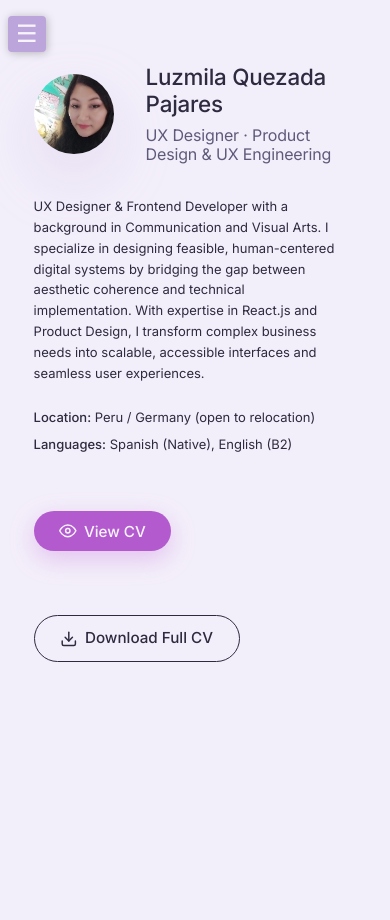
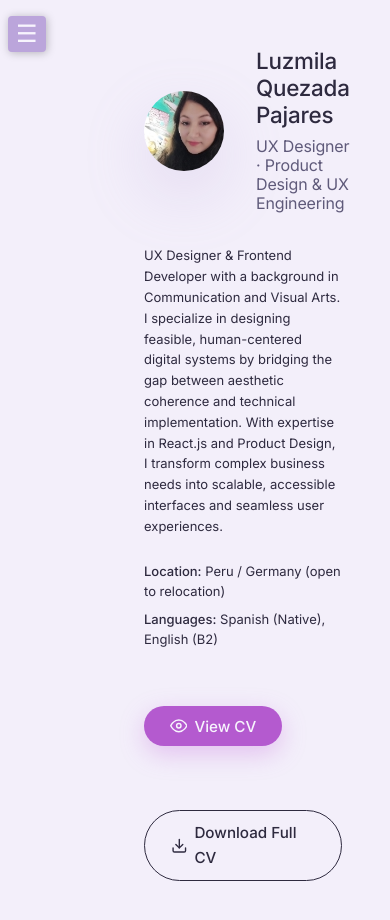
Before and after one commit to radiocat-fanzine/portafolio_lu_qp, a React (Vite) app: page / in a window 390 px wide. Shown: the top 920 px of the page. Before the commit the page ends 844 px from the top, so only its background shows below. Built offline with nearby package versions, Linux system fonts and the light colour scheme.

Commit message:
sidebar layout

```diff
--- a/src/styles/components/layout.css
+++ b/src/styles/components/layout.css
@@ -27,8 +27,8 @@ main {
 /* Tablet / mitad desktop */
 @media (max-width: 1200px) {
     .layout-content {
-        padding-left: 1.5rem;
-        padding-right: 1.5rem;
+        padding-left: 2rem;
+        padding-right: 2rem;
         max-width: 900px; /* ajusta un poco para tablet */
     }
 }
@@ -36,16 +36,21 @@ main {
 /* Tablet y móviles */
 @media (max-width: 992px) {
     .layout-content {
-        padding-left: 0.1rem;
-        padding-right: 1rem;
+        padding-left: 1.5rem;
+        padding-right: 1.5rem;
         max-width: 100%; /* ocupa todo el ancho disponible */
     }
 }
 
 /* Mobile */
 @media (max-width: 768px) {
-    main {
-        padding-left: 0.5rem;
-        padding-right: 0.5rem;
+    .layout-container {
+        flex-direction: column; /* Apilado para evitar conflictos de flex */
+    }
+
+    .layout-content, main {
+        padding-left: 4.5rem !important;
+        padding-right: 1.5rem !important;
+        padding-top: 1rem;
     }
 }
--- a/src/styles/components/sidebar.css
+++ b/src/styles/components/sidebar.css
@@ -157,7 +157,7 @@
 
     .sidebar.open {
         transform: translateX(0);
-        background-color: var(--color-bg-main);
+        background-color: var(--color-bg-main) !important;
         padding: 2rem 1.75rem;
         box-shadow: 2px 0 12px rgba(0,0,0,0.25);
     }
@@ -195,10 +195,12 @@
     .sidebar.open .sidebar-hamburger {
         position: absolute;
         top: 1.5rem;
-        left: 1.75rem;
+        left: auto;
+        right: 1.25rem;
         background-color: transparent;
         box-shadow: none;
         opacity: 0.85;
+        z-index: 2101;
     }
 }
 
```
